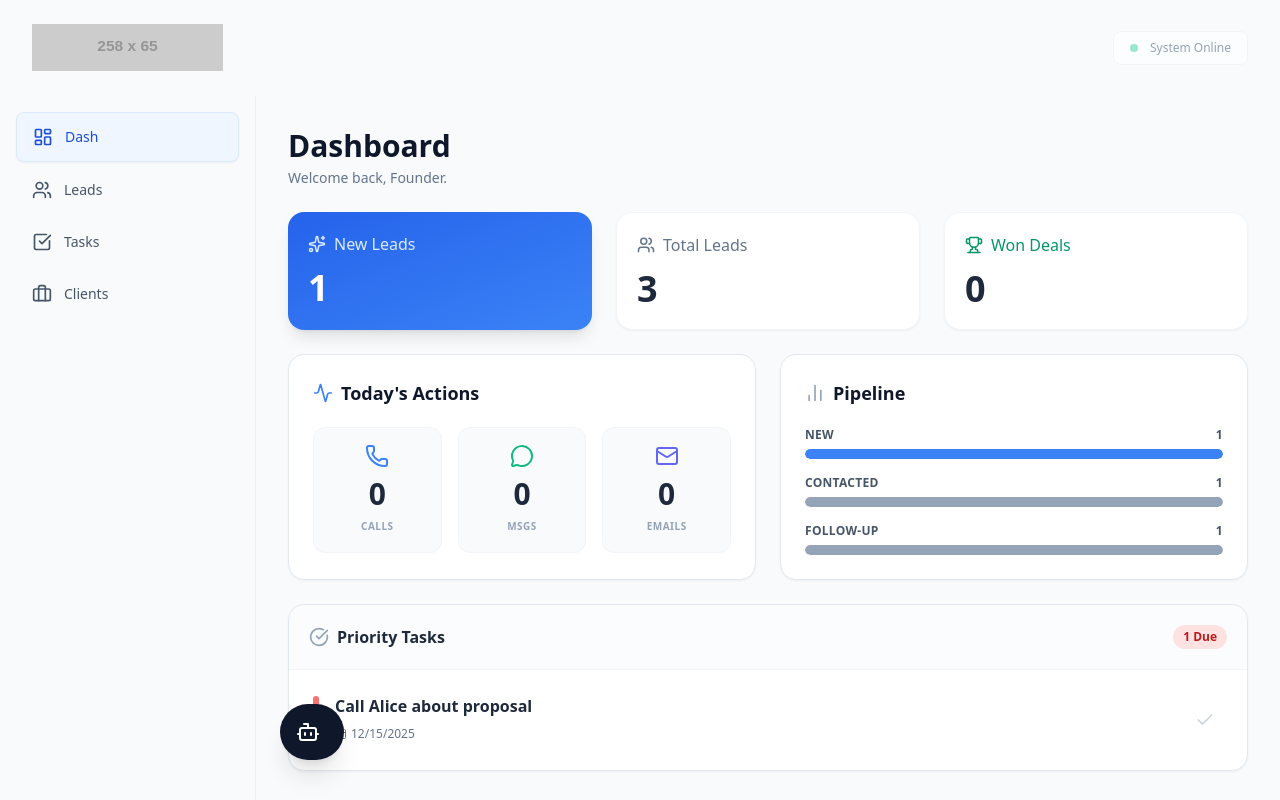
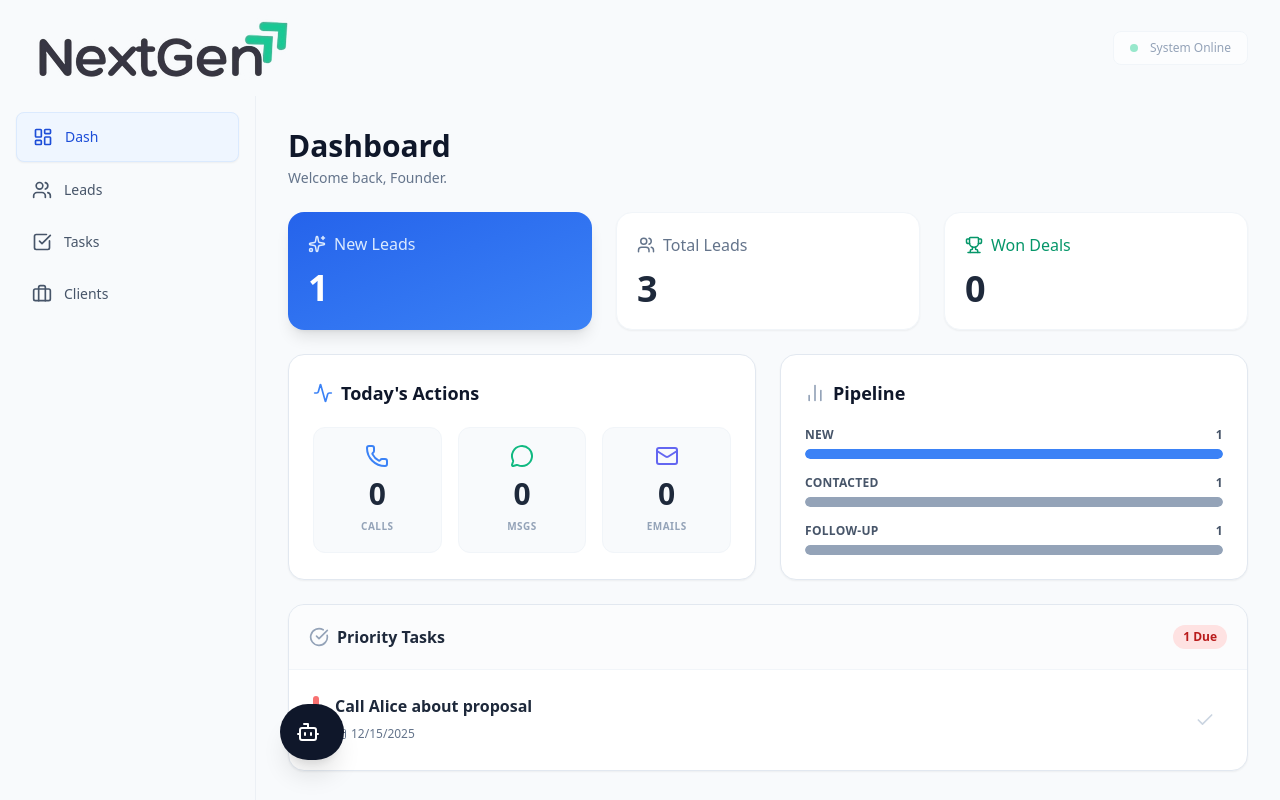
Before and after one commit to Apurv1155/Nextgenbywala, a plain HTML site: page agent.html in a window 1280 px wide. Drawn offline with nearby package versions, Linux system fonts and the light colour scheme; placeholder pictures from the web are drawn by us.

Commit message:
Update agent.html

```diff
--- a/agent.html
+++ b/agent.html
@@ -94,7 +94,7 @@
         <!-- Header -->
         <header class="h-20 md:h-24 bg-slate-50/90 backdrop-blur-md flex items-center justify-between px-4 md:px-8 shrink-0 z-10 sticky top-0 border-b border-transparent transition-all">
             <div class="flex items-center">
-                <img src="https://placehold.co/258x65/png?text=SoloCRM" alt="Logo" class="h-10 md:h-12 w-auto object-contain" />
+                <img src="Logo2.png" />
             </div>
             <!-- Desktop User Indicator -->
             <div class="hidden md:flex items-center gap-3 px-4 py-2 text-xs text-slate-400 bg-white/50 rounded-lg border border-slate-100">
```
